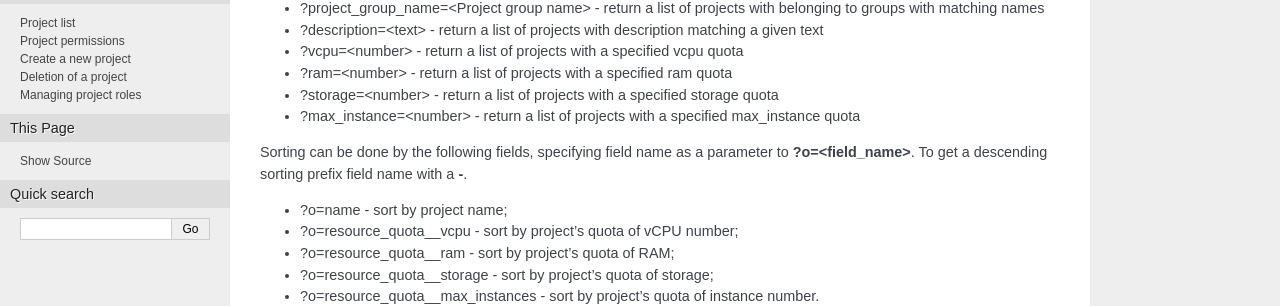
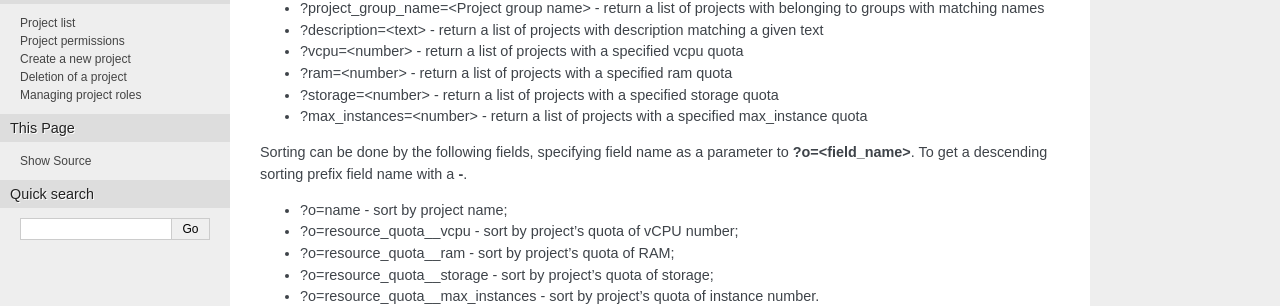
Before and after one commit to opennode/waldur-core, a Sphinx documentation site: the page built from docs/api/project.rst, in a window 1280 px wide and 900 px high. Shown: the part 399-705 px from the top of the window. Built offline with Sphinx 7.4.7, drawn with Linux system fonts in a browser that asks for light colours.

Commit message:
Fix filter parameter name

```diff
--- a/docs/api/project.rst
+++ b/docs/api/project.rst
@@ -21,7 +21,7 @@ Field filters:
 - ?vcpu=<number> - return a list of projects with a specified vcpu quota
 - ?ram=<number> - return a list of projects with a specified ram quota
 - ?storage=<number> - return a list of projects with a specified storage quota
-- ?max_instance=<number> - return a list of projects with a specified max_instance quota
+- ?max_instances=<number> - return a list of projects with a specified max_instance quota
 
 Sorting can be done by the following fields, specifying field name as a parameter to **?o=<field_name>**. To get a
 descending sorting prefix field name with a **-**.
```
